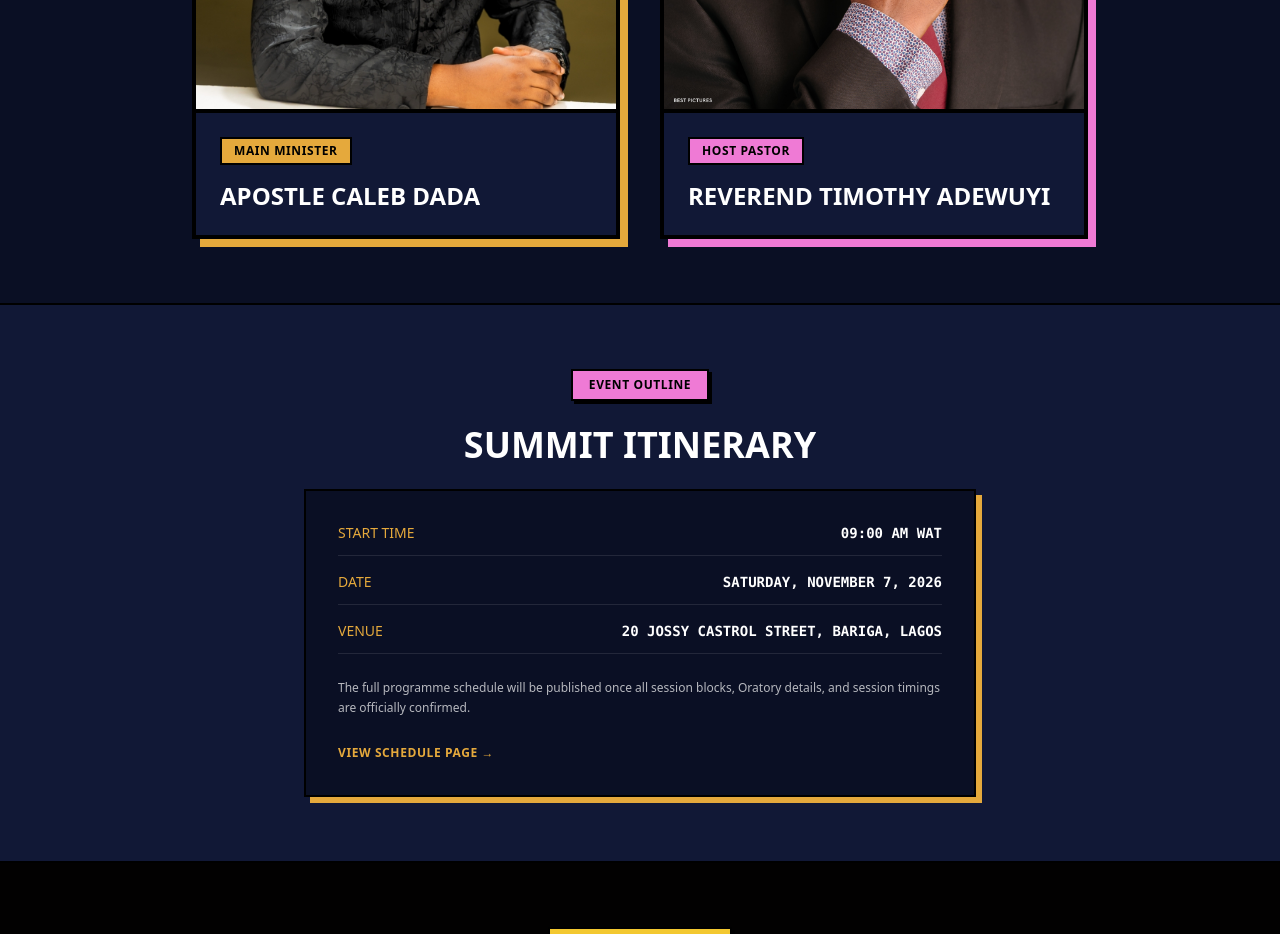
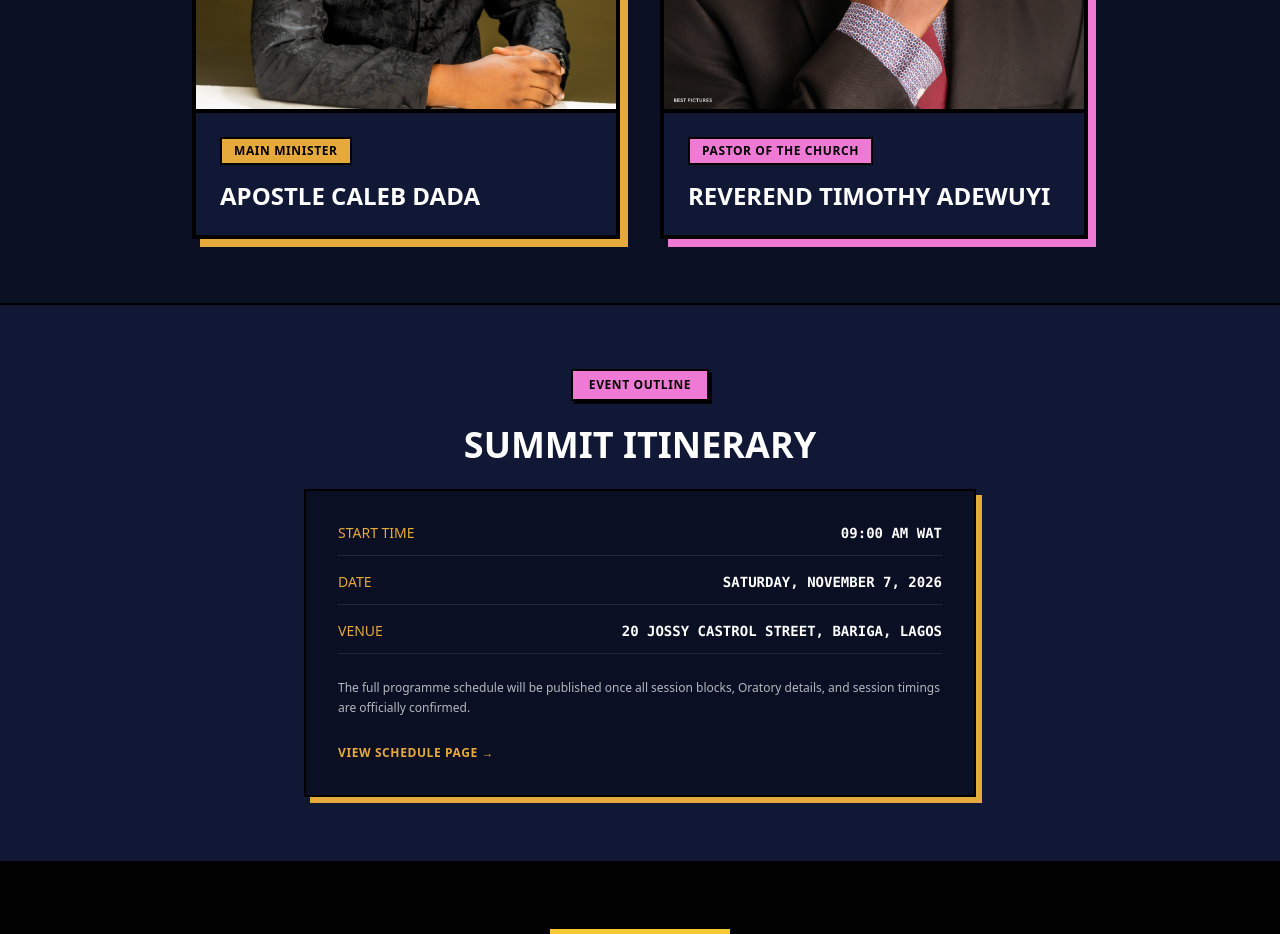
Before and after one commit to philipakintola01-sys/YPS, a Next.js app in the folder yps-app/: page / in a window 1280 px wide. Shown: the part 3420-4354 px from the top of the page. Built offline with nearby package versions, Linux system fonts and the light colour scheme; no server answers; the database is empty.

Commit message:
Clarify Reverend Timothy Adewuyi church pastor role

```diff
--- a/yps-app/app/components/MinisterCards.tsx
+++ b/yps-app/app/components/MinisterCards.tsx
@@ -2,7 +2,7 @@ import Image from 'next/image';
 
 const ministers = [
   { name: 'Apostle Caleb Dada', role: 'Main Minister', photo: '/ministers/caleb-dada.jpg', position: 'center 65%', accent: 'bg-[#E5A93C]', shadow: 'shadow-[8px_8px_0px_#E5A93C]' },
-  { name: 'Reverend Timothy Adewuyi', role: 'Host Pastor', photo: '/ministers/timothy-adewuyu.jpg', position: 'center center', accent: 'bg-[#EF7AD5]', shadow: 'shadow-[8px_8px_0px_#EF7AD5]' },
+  { name: 'Reverend Timothy Adewuyi', role: 'Pastor of the Church', photo: '/ministers/timothy-adewuyu.jpg', position: 'center center', accent: 'bg-[#EF7AD5]', shadow: 'shadow-[8px_8px_0px_#EF7AD5]' },
 ];
 
 export default function MinisterCards() {
--- a/yps-app/app/speakers/page.tsx
+++ b/yps-app/app/speakers/page.tsx
@@ -4,7 +4,7 @@ import MinisterCards from '@/app/components/MinisterCards';
 
 export const metadata = {
   title: 'Ministers & Speakers | YPS 1.0',
-  description: 'Meet Apostle Caleb Dada, Main Minister, and Reverend Timothy Adewuyi, Host Pastor, for Young People’s Summit 1.0.',
+  description: 'Meet Apostle Caleb Dada, Main Minister, and Reverend Timothy Adewuyi, Pastor of the Church, for Young People’s Summit 1.0.',
 };
 
 export default function SpeakersPage() {
@@ -42,7 +42,7 @@ export default function SpeakersPage() {
             MINISTERS &amp; SPEAKERS
           </h1>
           <p className="text-white/70 text-base leading-relaxed">
-            Join our Main Minister and Host Pastor for Young People’s Summit 1.0 — A New Covenant.
+            Join our Main Minister and Pastor of the Church for Young People’s Summit 1.0 — A New Covenant.
           </p>
         </div>
 
```
